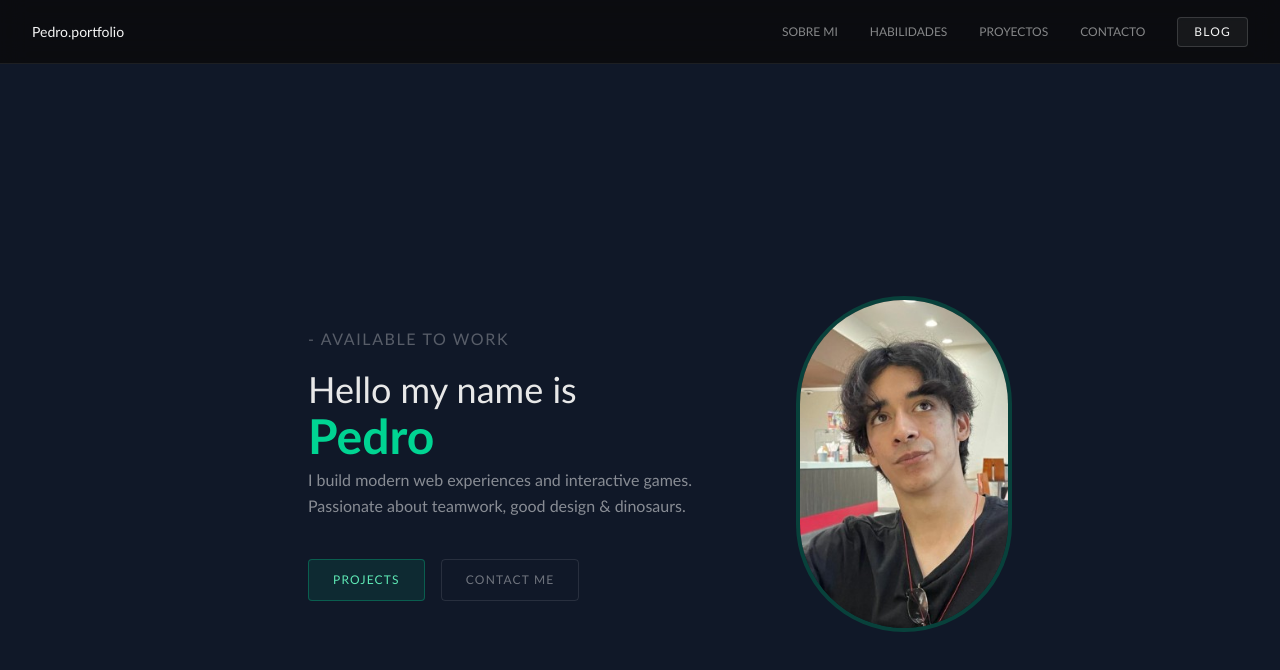
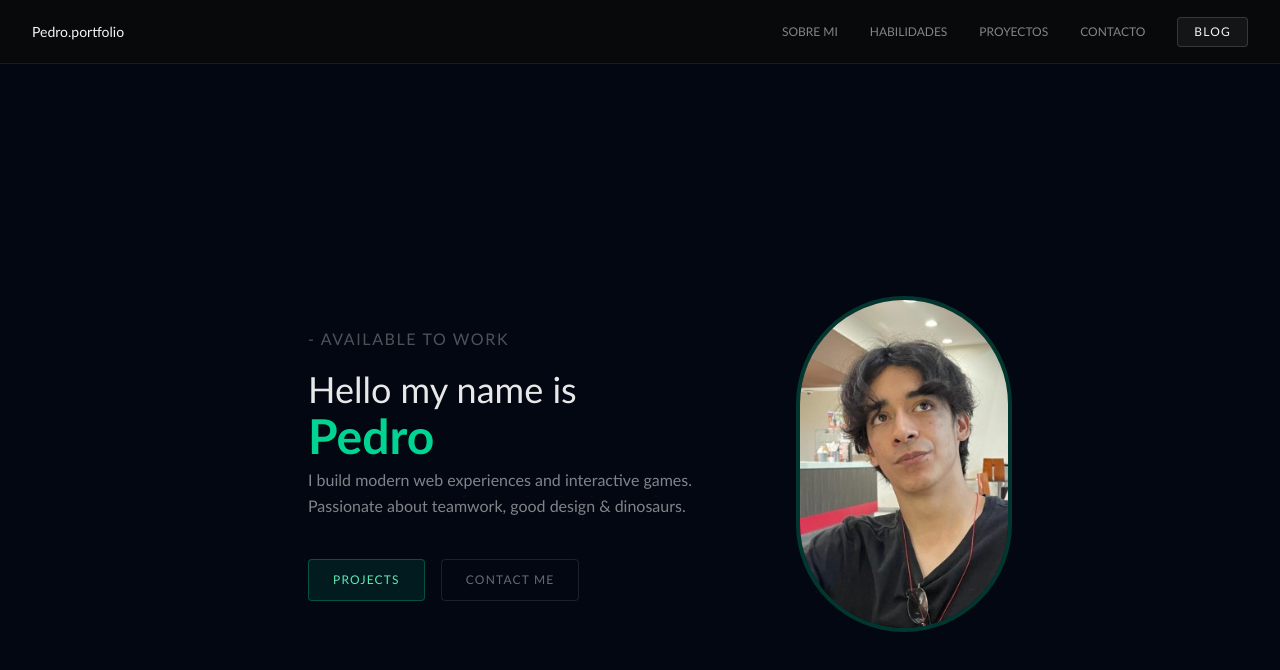
Before and after one commit to Peltre/devPortfolio, a React (Vite) app: page / in a window 1280 px wide. Shown: the top 670 px of the page. Built offline with nearby package versions, Linux system fonts and the light colour scheme.

Commit message:
update the website's background to a more-tech oriented one

```diff
--- a/App.jsx
+++ b/App.jsx
@@ -5,9 +5,12 @@ import Navbar from "./src/components/Navbar"
 
 function App () {
     return (
-        <div className="min-h-screen bg-gray-900">
-            <Navbar/>
-            <MCover/>
+        <div className="min-h-screen bg-gray-950 relative">
+            <div className="absolute inset-0 bg-[radial-gradient(circle,rgba(255,255,255,0.03)_1px,transparent_1px)] bg-size-[32px_32px]" />
+            <div className="relative z-10">
+                <Navbar />
+                <MCover/>
+            </div>
         </div>
     )
 }
```
